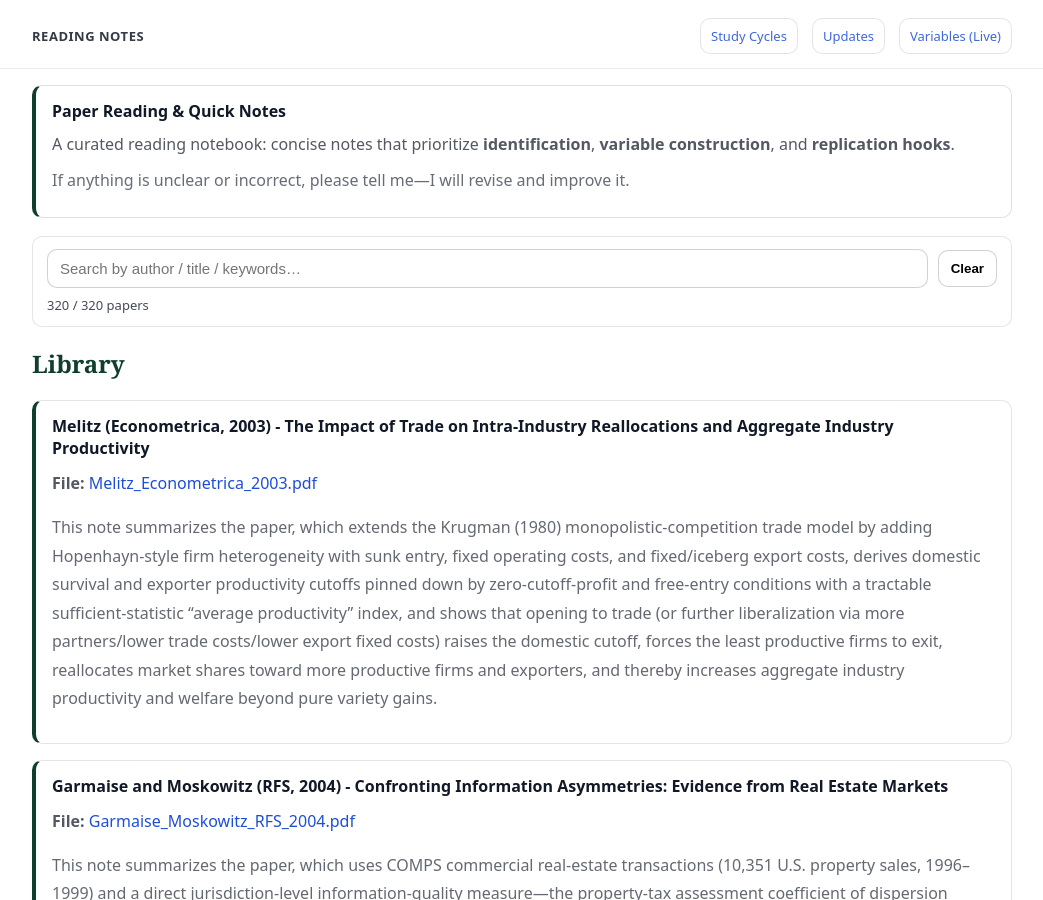
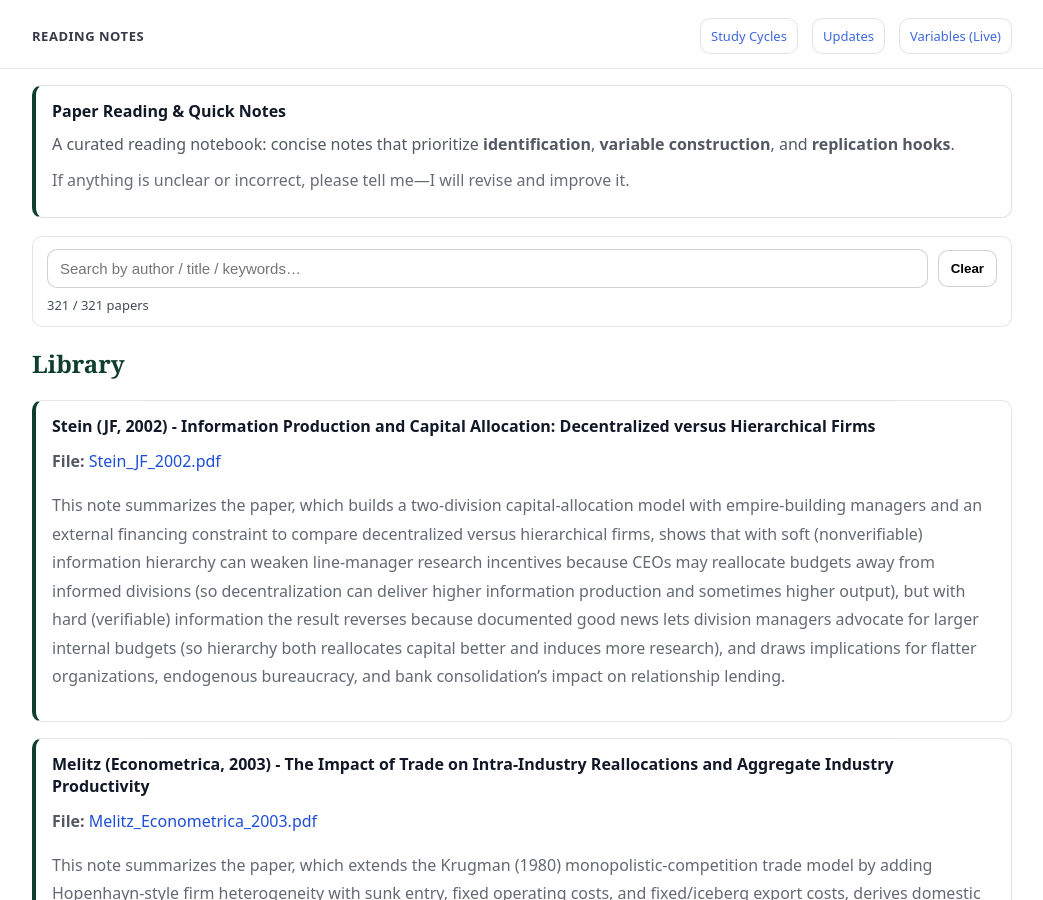
Before and after one commit to yaxinzn/study-archive, a Jekyll site: the page built from reading/index.md, in a window 1280 px wide and 900 px high. Shown: the whole window, without its empty margins (118-1161 px from the left). Built offline with Jekyll 4.4.1, drawn with Linux system fonts in a browser that asks for light colours.

Commit message:
Reading: add/update Stein_JF_2002.pdf

```diff
--- a/_data/reading.yml
+++ b/_data/reading.yml
@@ -1,3 +1,7 @@
+- title: "Stein (JF, 2002) - Information Production and Capital Allocation: Decentralized versus Hierarchical Firms"
+  file: "Stein_JF_2002.pdf"
+  desc: "This note summarizes the paper, which builds a two-division capital-allocation model with empire-building managers and an external financing constraint to compare decentralized versus hierarchical firms, shows that with soft (nonverifiable) information hierarchy can weaken line-manager research incentives because CEOs may reallocate budgets away from informed divisions (so decentralization can deliver higher information production and sometimes higher output), but with hard (verifiable) information the result reverses because documented good news lets division managers advocate for larger internal budgets (so hierarchy both reallocates capital better and induces more research), and draws implications for flatter organizations, endogenous bureaucracy, and bank consolidation’s impact on relationship lending."
+
 - title: "Melitz (Econometrica, 2003) - The Impact of Trade on Intra-Industry Reallocations and Aggregate Industry Productivity"
   file: "Melitz_Econometrica_2003.pdf"
   desc: "This note summarizes the paper, which extends the Krugman (1980) monopolistic-competition trade model by adding Hopenhayn-style firm heterogeneity with sunk entry, fixed operating costs, and fixed/iceberg export costs, derives domestic survival and exporter productivity cutoffs pinned down by zero-cutoff-profit and free-entry conditions with a tractable sufficient-statistic “average productivity” index, and shows that opening to trade (or further liberalization via more partners/lower trade costs/lower export fixed costs) raises the domestic cutoff, forces the least productive firms to exit, reallocates market shares toward more productive firms and exporters, and thereby increases aggregate industry productivity and welfare beyond pure variety gains."
```
Also changed, not shown: 1 other file.
